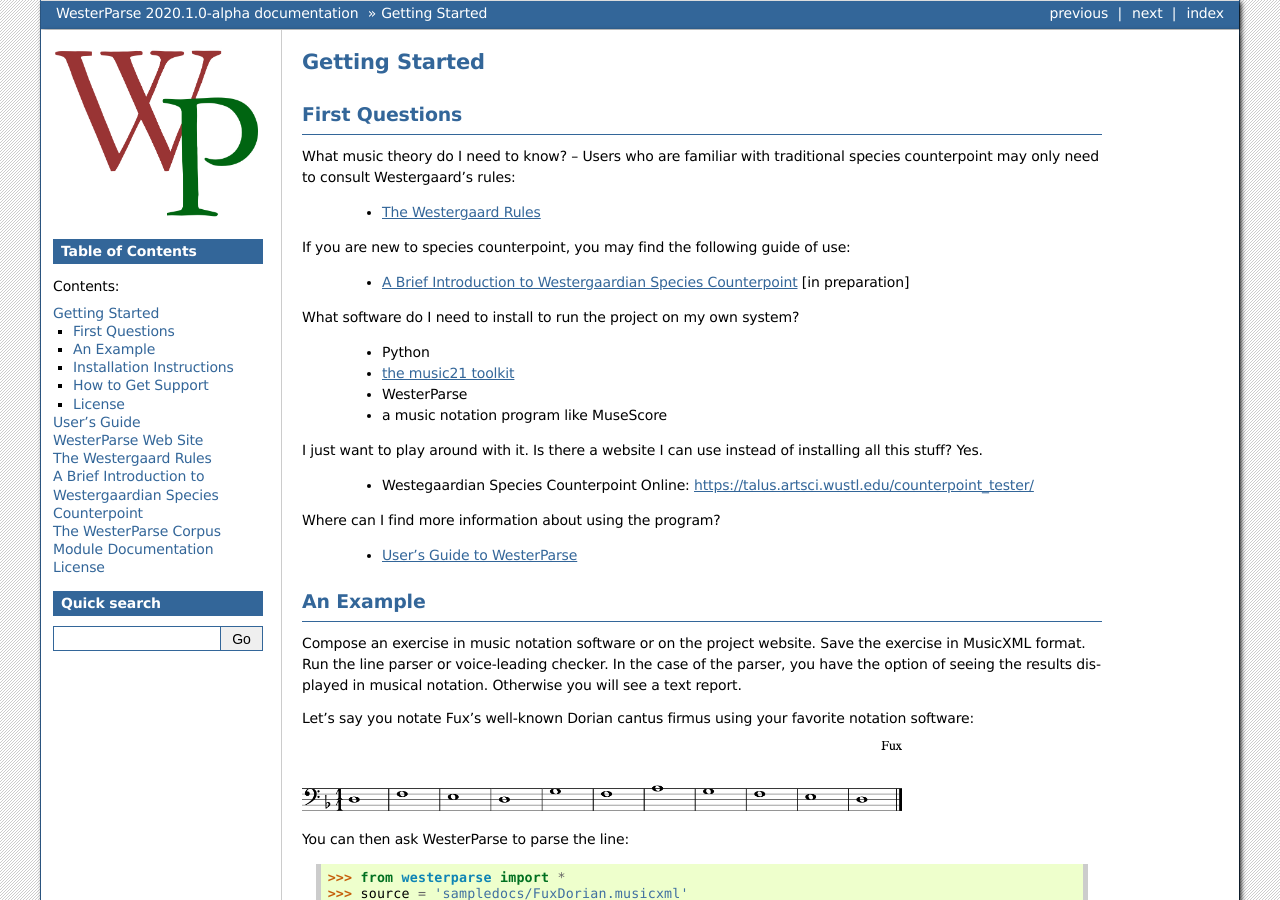
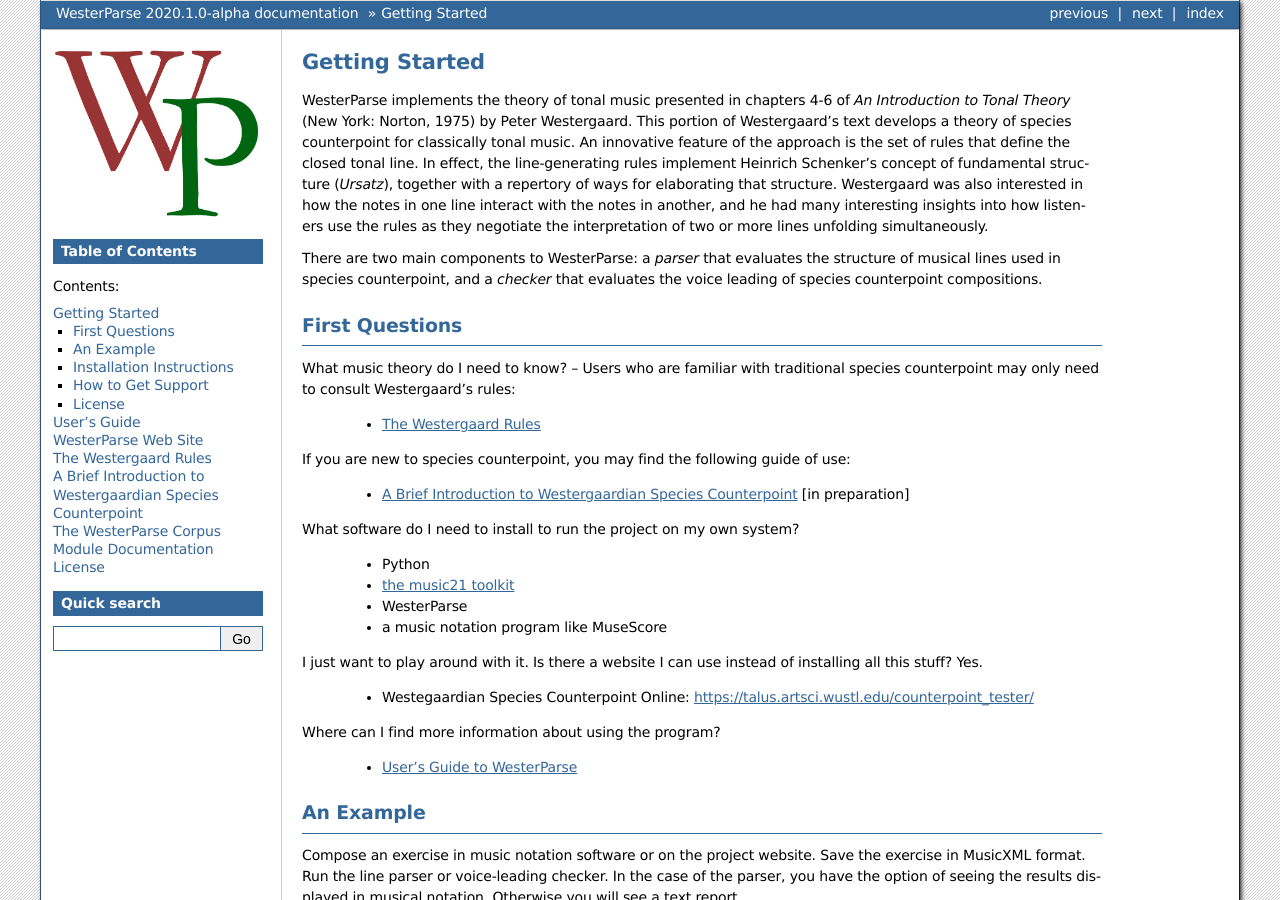
Before and after one commit to snarrenberg/westerparse, a Sphinx documentation site: the page built from docs/README.rst, in a window 1280 px wide and 900 px high. Built offline with Sphinx 7.4.7, drawn with Linux system fonts in a browser that asks for light colours.

Commit message:
upd autodoc options

```diff
--- a/docs/README.rst
+++ b/docs/README.rst
@@ -1,5 +1,20 @@
 Getting Started
 ===============
+
+WesterParse implements the theory of tonal music presented in chapters 4-6 of
+*An Introduction to Tonal Theory* (New York: Norton, 1975) by Peter Westergaard.
+This portion of Westergaard's text develops a theory of species counterpoint for
+classically tonal music. An innovative feature of the approach is the set of rules
+that define the closed tonal line. In effect, the line-generating rules implement
+Heinrich Schenker's concept of fundamental structure (*Ursatz*), together with a
+repertory of ways for elaborating that structure. Westergaard was also interested in
+how the notes in one line interact with the notes in another, and he had many
+interesting insights into how listeners use the rules as they negotiate the interpretation
+of two or more lines unfolding simultaneously.
+
+There are two main components to WesterParse: a *parser* that evaluates the structure of
+musical lines used in species counterpoint, and a *checker* that evaluates the
+voice leading of species counterpoint compositions.
 
 
 First Questions
--- a/docs/modulesdoc.rst
+++ b/docs/modulesdoc.rst
@@ -3,6 +3,7 @@
 
 .. automodule:: westerparse
    :members:
+   'member-order': 'bysource',
 
 .. automodule:: context
    :members:
@@ -12,6 +13,7 @@
 
 .. automodule:: parser
    :members:
+   'member-order': 'groupwise'
 
 .. automodule:: vlChecker
    :members:
--- a/docs/userguide.rst
+++ b/docs/userguide.rst
@@ -1,6 +1,5 @@
 User's Guide
 ============
-
 
 Basic Instructions
 ------------------
```
Also changed, not shown: 2 other files.
